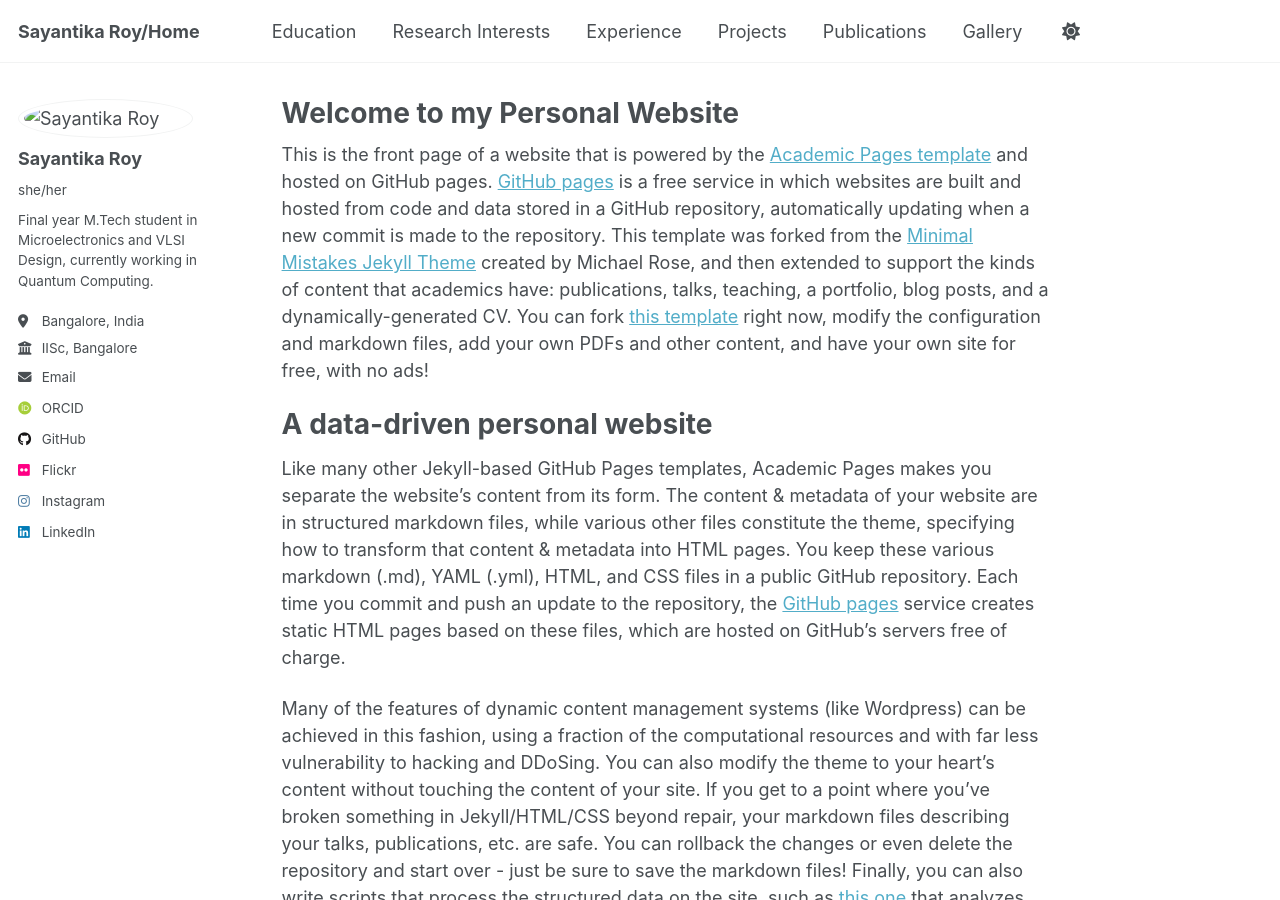
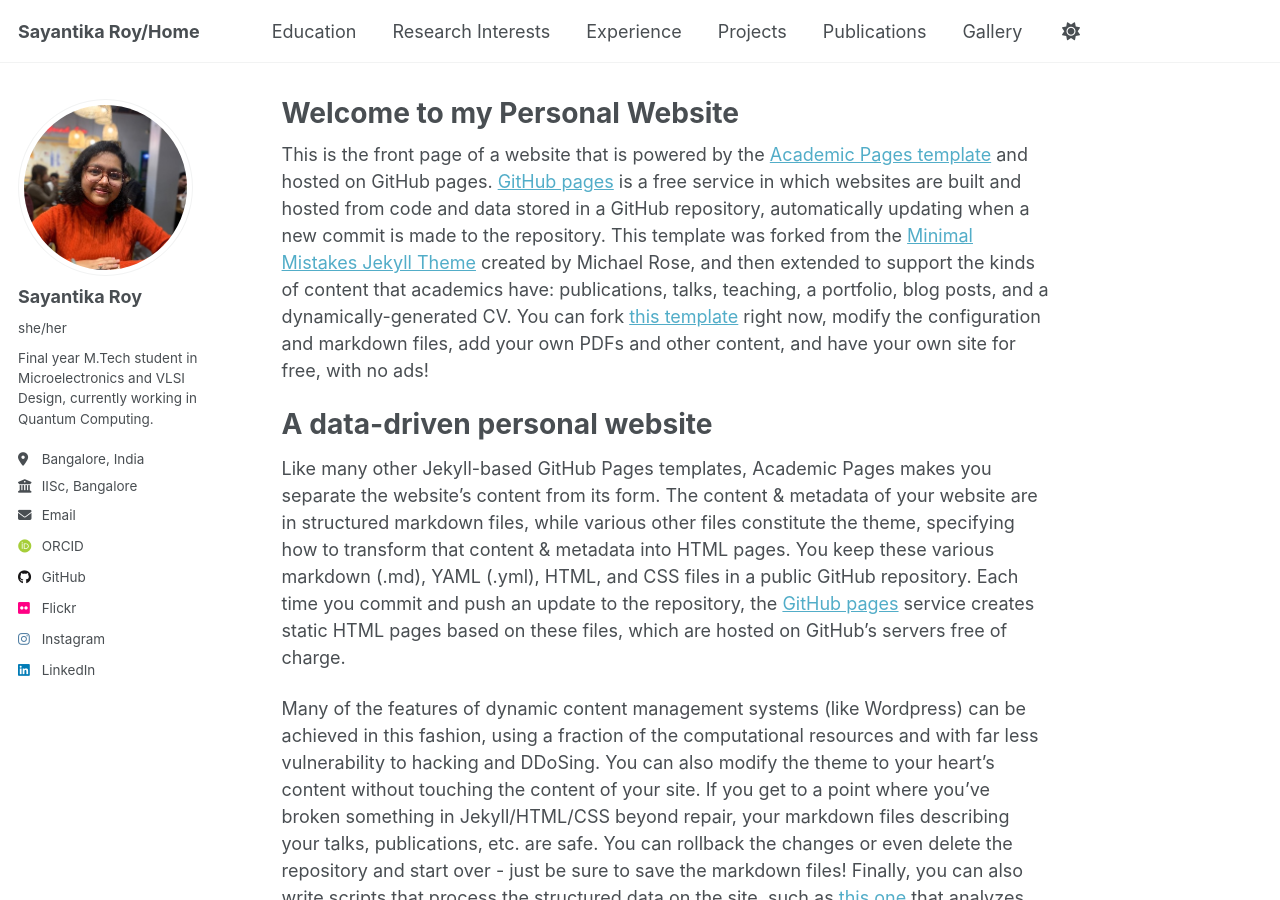
Before and after one commit to sayo-134/sayantika-roy.github.io, a Jekyll site: the page built from _pages/about.md, in a window 1280 px wide and 900 px high. Built offline with Jekyll 4.4.1, drawn with Linux system fonts in a browser that asks for light colours; some web fonts are replaced.

Commit message:
edited avatar image path

```diff
--- a/_config.yml
+++ b/_config.yml
@@ -22,7 +22,7 @@ repository               : "sayo-134/sayantika-roy.github.io"
 #               Additional customization can be done by editing /_includes/author-profile.html
 author:
   # Biographic information
-  avatar           : "/images/sayantika.png" # path to your avatar image, placed in /images/
+  avatar           : "sayantika.png" # path to your avatar image, placed in /images/
   name             : "Sayantika Roy"
   pronouns         : "she/her"
   bio              : "Final year M.Tech student in Microelectronics and VLSI Design, currently working in Quantum Computing."
```
